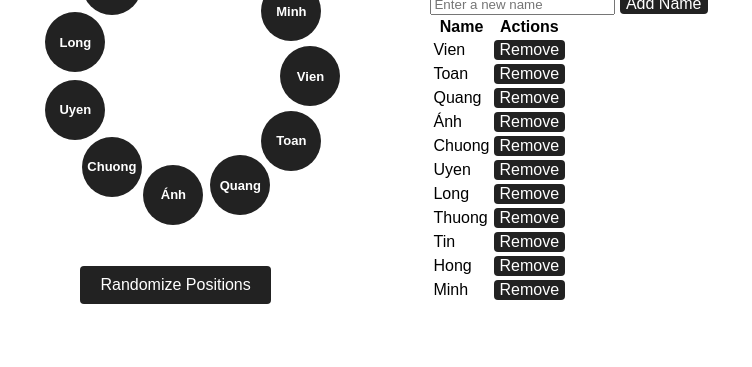
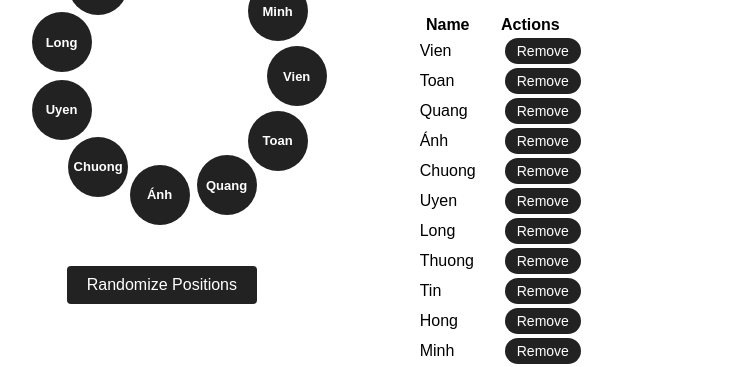
Before and after one commit to xuanvien1994/xuanvien1994.github.io, a plain HTML site: page index.html in a window 1280 px wide. Shown: the part 484-851 px from the top of the page, without its empty margins (271-1023 px from the left). Before the commit the page ends 800 px from the top, so only its background shows below. Drawn offline with Linux system fonts and the light colour scheme.

Commit message:
Update styles.css

```diff
--- a/styles.css
+++ b/styles.css
@@ -8,7 +8,8 @@ body {
   }
 
   h1 {
-    margin-bottom: 20px;
+    margin-bottom: 14px;
+      margin-top: 0px;
   }
 
   .circle-table {
@@ -50,13 +51,20 @@ body {
     background-color: #222;
     color: #fff;
     border: none;
-    border-radius: 4px;
     cursor: pointer;
-    font-size: 16px;
+    font-size: 14px;
+    border-radius: 100px;
+    text-decoration: none;
+    max-height: 40px;
+    padding: 5px 12px;
+    min-width: 48px;
+    text-transform: capitalize;
+    margin-left: 25px;
   }
 
   button:hover {
-    background-color: #1e8449;
+    background-color: #F4A7BC;
+    color: #222;
   }
 
   .flex-container {
@@ -67,3 +75,6 @@ body {
     display: flex;
     gap: 100px; /* Adjust the value as needed to control the space */
 }
+#nameTable {
+    margin-top: 20px;
+}
```
